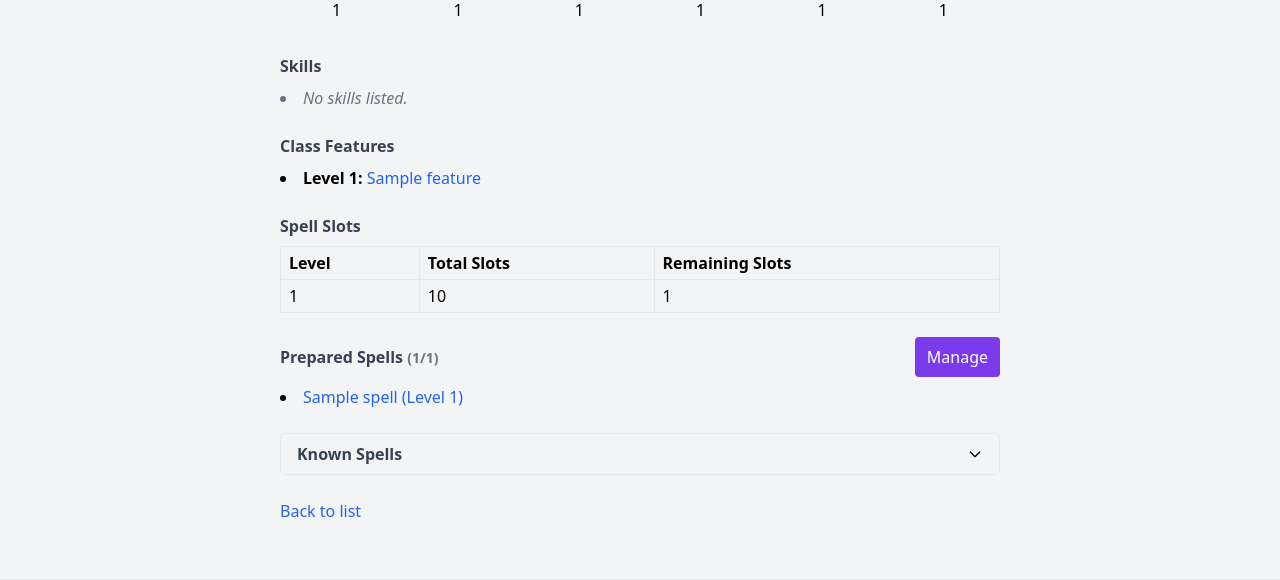
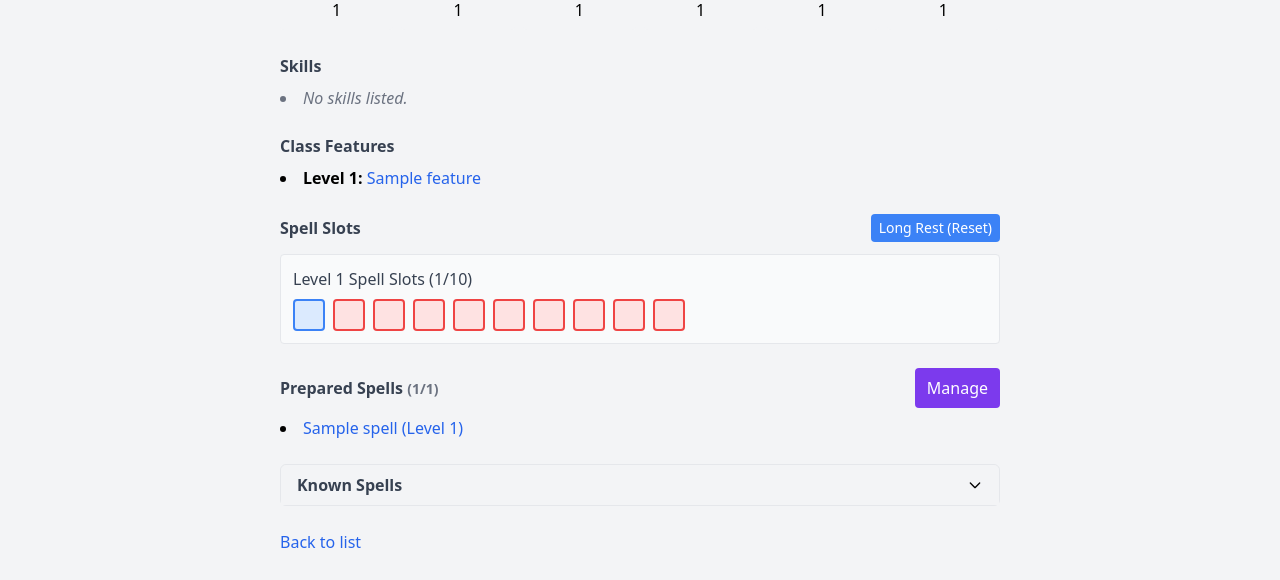
Before and after one commit to JonWidow/Dnd-character-management-app, a Flask app: page /characters/1 in a window 1280 px wide. Shown: the part 290-870 px from the top of the page. Run offline with Flask 3, Linux system fonts and the light colour scheme; tables that the repository leaves empty hold one stand-in row (values such as "Sample post").

Commit message:
feat: interactive spell slot management and improved tracking
- Display spell slots as clickable boxes that toggle between used (red) and available (blue)
- Add Long Rest button to reset all spell slots
- Implement individual spell slot toggling via API endpoint
- Show used slots filling from left to right
- Update spell slot count dynamically
- Add recalculate_character_spells.py script to sync all character spells
- Fix spell level display with proper data attributes

```diff
--- a/app/__init__.py
+++ b/app/__init__.py
@@ -309,6 +309,55 @@ def character_details(char_id):
                            prepared_spells=char.prepared_spells,
                            feats=feats)
 
+
+@app.route('/characters/<int:char_id>/reset_spell_slots', methods=['POST'])
+def reset_spell_slots(char_id):
+    char = Character.query.get_or_404(char_id)
+
+    # Reset all spell slots for this character
+    for slot in char.spell_slots:
+        slot.reset_slots()
+
+    db.session.commit()
+    flash(f"{char.name}'s spell slots have been reset (long rest).", 'success')
+    return redirect(url_for('character_details', char_id=char.id))
+
+
+@app.route('/characters/<int:char_id>/toggle_spell_slot/<int:slot_id>', methods=['POST'])
+def toggle_spell_slot(char_id, slot_id):
+    from app.models.spell_slots import CharacterSpellSlot
+
+    char = Character.query.get_or_404(char_id)
+    slot = CharacterSpellSlot.query.get_or_404(slot_id)
+
+    # Verify the slot belongs to this character
+    if slot.character_id != char.id:
+        abort(403)
+
+    # Get the slot number from request (1-indexed, visual position)
+    data = request.get_json() or {}
+    slot_number = data.get('slot_number', 1)
+
+    # Calculate how many slots are used (red)
+    used_slots = slot.total_slots - slot.remaining_slots
+
+    # If slot_number <= used_slots, it's a RED (used) slot, so recover it
+    # If slot_number > used_slots, it's a BLUE (available) slot, so use it
+    if slot_number <= used_slots:
+        # This is a red/used slot, recover the last one
+        slot.recover_slot(1)
+    else:
+        # This is a blue/available slot, use the first available one
+        slot.use_slot(1)
+
+    db.session.commit()
+
+    return jsonify({
+        'success': True,
+        'remaining': slot.remaining_slots,
+        'total': slot.total_slots
+    })
+
 @app.route('/api/classes/<int:class_id>/subclasses')
 def api_class_subclasses(class_id: int):
     """Get all subclasses for a given class."""
--- a/app/templates/character_details.html
+++ b/app/templates/character_details.html
@@ -120,26 +120,33 @@
 
         <!-- Spell Slots -->
         <div class="mb-6">
-          <h2 class="font-semibold text-gray-700 mb-2">Spell Slots</h2>
-          {% if character.spell_slots and character.spell_slots|length > 0 %}
-            <table class="w-full border rounded text-left">
-              <thead>
-                <tr class="bg-gray-100">
-                    <th class="px-2 py-1 border">Level</th>
-                    <th class="px-2 py-1 border">Total Slots</th>
-                    <th class="px-2 py-1 border">Remaining Slots</th>
-                </tr>
-              </thead>
-              <tbody>
-                {% for slot in character.spell_slots|sort(attribute='level') %}
-                    <tr class="hover:bg-gray-50">
-                        <td class="px-2 py-1 border">{{ slot.level }}</td>
-                        <td class="px-2 py-1 border">{{ slot.total_slots }}</td>
-                        <td class="px-2 py-1 border">{{ slot.remaining_slots }}</td>
-                    </tr>
-                {% endfor %}
-              </tbody>
-            </table>
+          <div class="flex justify-between items-center mb-3">
+            <h2 class="font-semibold text-gray-700">Spell Slots</h2>
+            {% if character.spell_slots and character.spell_slots|length > 0 %}
+              <form method="POST" action="{{ url_for('reset_spell_slots', char_id=character.id) }}" style="display:inline;">
+                <button type="submit" class="px-2 py-1 bg-blue-500 text-white text-sm rounded hover:bg-blue-600">
+                  Long Rest (Reset)
+                </button>
+              </form>
+            {% endif %}
+          </div>
+
+          {% set active_slots = character.spell_slots | selectattr('total_slots', '>', 0) | list %}
+
+          {% if active_slots %}
+            <div class="space-y-4">
+              {% for slot in active_slots | sort(attribute='level') %}
+                <div class="border rounded p-3 bg-gray-50">
+                  <p class="font-medium text-gray-700 mb-2">Level {{ slot.level }} Spell Slots ({{ slot.remaining_slots }}/{{ slot.total_slots }})</p>
+                  <div class="flex flex-wrap gap-2" data-slot-id="{{ slot.id }}" data-level="{{ slot.level }}" data-char-id="{{ character.id }}">
+                    {% for i in range(1, slot.total_slots + 1) %}
+                      <button type="button" class="spell-slot-box w-8 h-8 border-2 rounded cursor-pointer transition-all {% if i <= slot.remaining_slots %}border-blue-500 bg-blue-100 hover:bg-blue-200{% else %}border-red-500 bg-red-100 hover:bg-red-200{% endif %}" data-slot-id="{{ slot.id }}" data-slot-number="{{ i }}">
+                      </button>
+                    {% endfor %}
+                  </div>
+                </div>
+              {% endfor %}
+            </div>
           {% else %}
             <p class="text-sm text-gray-500 italic">This character has no spell slots yet.</p>
           {% endif %}
@@ -333,6 +340,58 @@
             closeDelete?.addEventListener('click', () => deleteModal.classList.add('hidden'));
             cancelDelete?.addEventListener('click', () => deleteModal.classList.add('hidden'));
             deleteModal?.addEventListener('click', (e) => { if (e.target === deleteModal) deleteModal.classList.add('hidden'); });
+
+            // Spell slot toggling
+            const spellSlotBoxes = document.querySelectorAll('.spell-slot-box');
+            spellSlotBoxes.forEach(box => {
+                box.addEventListener('click', async (e) => {
+                    e.preventDefault();
+                    const slotId = box.dataset.slotId;
+                    const slotNumber = parseInt(box.dataset.slotNumber);
+                    const charId = {{ character.id }};
+
+                    try {
+                        const response = await fetch(`/characters/${charId}/toggle_spell_slot/${slotId}`, {
+                            method: 'POST',
+                            headers: {
+                                'Content-Type': 'application/json'
+                            },
+                            body: JSON.stringify({ slot_number: slotNumber })
+                        });
+
+                        if (response.ok) {
+                            const data = await response.json();
+                            // Refresh the slot display by recalculating all boxes in this slot
+                            const slotContainer = box.parentElement;
+                            const allBoxesInSlot = slotContainer.querySelectorAll('.spell-slot-box');
+
+                            const usedSlots = data.total - data.remaining;
+                            allBoxesInSlot.forEach((b, index) => {
+                                const boxNumber = index + 1;
+                                // Mark as used (red) if it's within the used count (from first)
+                                if (boxNumber <= usedSlots) {
+                                    // Used slot
+                                    b.classList.remove('border-blue-500', 'bg-blue-100', 'hover:bg-blue-200');
+                                    b.classList.add('border-red-500', 'bg-red-100', 'hover:bg-red-200');
+                                } else {
+                                    // Available slot
+                                    b.classList.remove('border-red-500', 'bg-red-100', 'hover:bg-red-200');
+                                    b.classList.add('border-blue-500', 'bg-blue-100', 'hover:bg-blue-200');
+                                }
+                            });
+
+                            // Update the remaining slots count in the label
+                            const label = slotContainer.previousElementSibling;
+                            const level = slotContainer.dataset.level;
+                            if (label) {
+                                label.textContent = `Level ${level} Spell Slots (${data.remaining}/${data.total})`;
+                            }
+                        }
+                    } catch (error) {
+                        console.error('Error toggling spell slot:', error);
+                    }
+                });
+            });
         </script>
     {% endif %}
 </div>
```
Also changed, not shown: scripts/recalculate_character_spells.py (added, +62 -0 lines).
